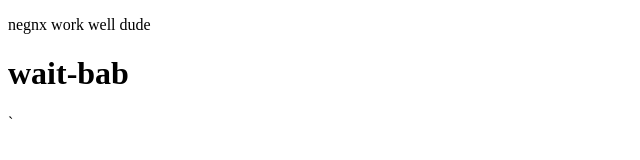
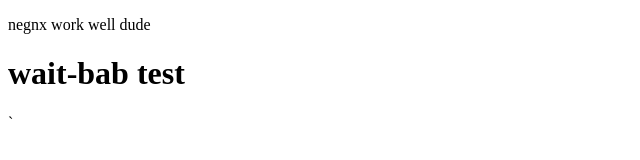
Before and after one commit to wadia05/schoolinsp, a plain HTML site: page data/WordPress/index.html in a window 1280 px wide. Shown: the full height of the page, 0-640 px from the left. Drawn offline with Linux system fonts and the light colour scheme.

Commit message:
wordpress

```diff
--- a/data/html/index.html
+++ b/data/WordPress/index.html
@@ -7,6 +7,6 @@
 </head>
 <body>
     <p>negnx work well  dude </p>
-    <h1>wait-bab</h1>
+    <h1>wait-bab test</h1>
 </body>
 </html>`
```
Also changed, not shown: 7 other files.
